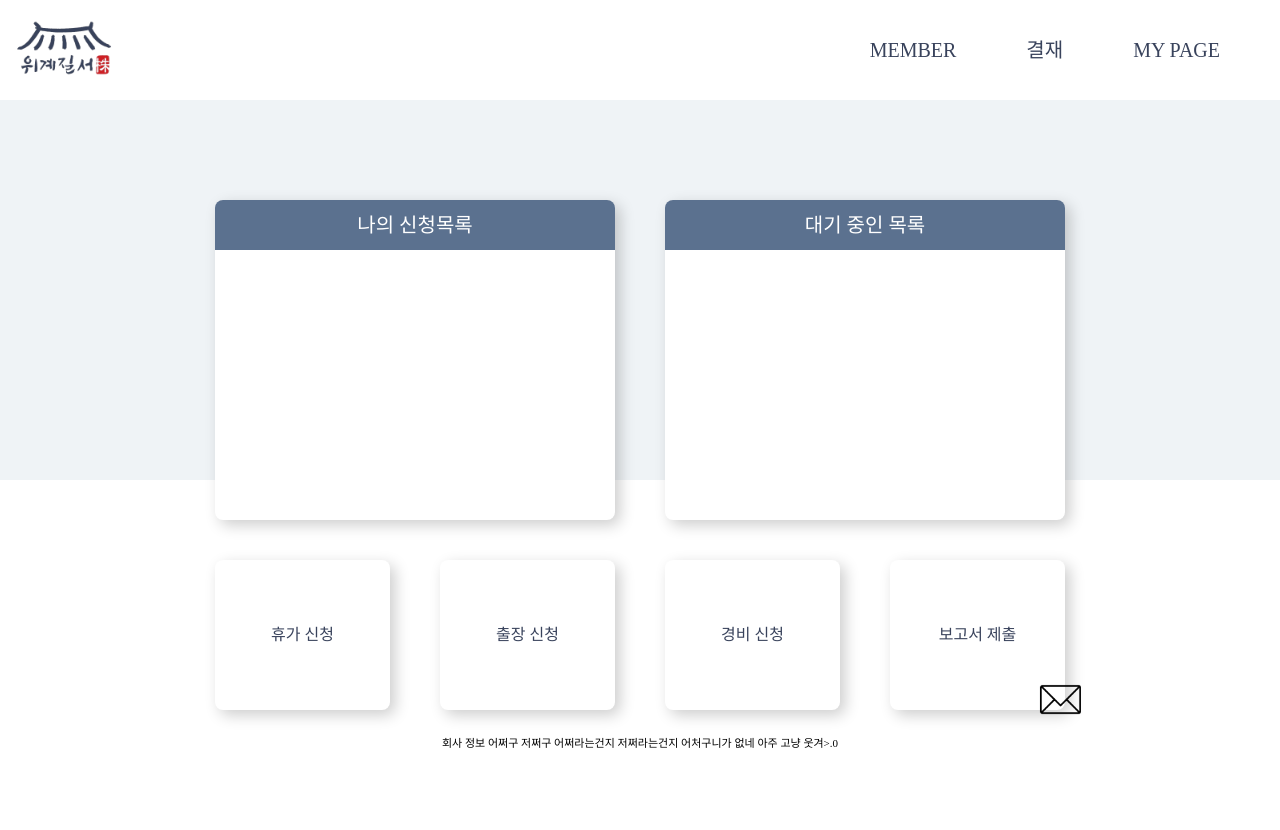
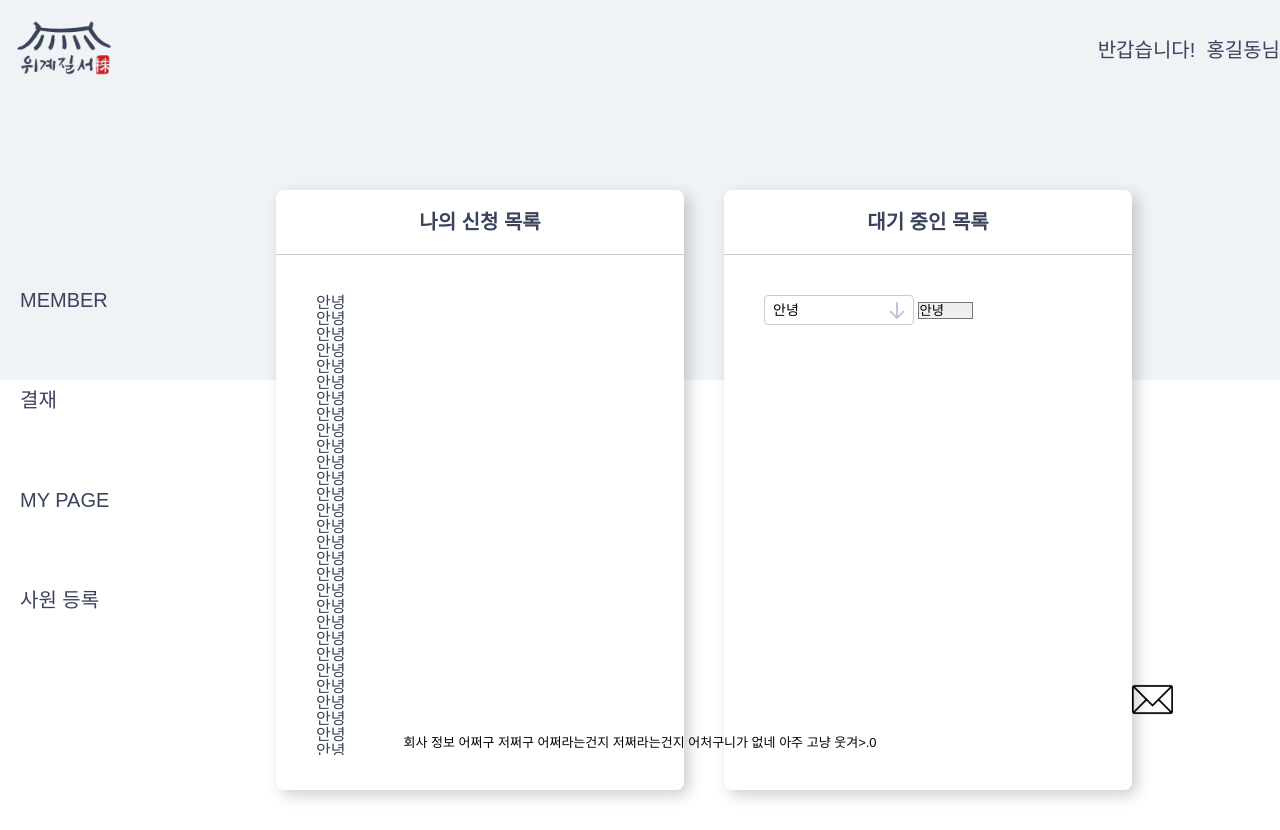
Before and after one commit to maruduke/bitcamp-project3, a plain HTML site: page FrontEnd/index.html in a window 1280 px wide. Before the commit the page ends 800 px from the top, so only its background shows below. Drawn offline with Linux system fonts and the light colour scheme; a web font is replaced by a local one.

Commit message:
나머지 공통기능 화면 구현

```diff
--- a/FrontEnd/assets/css/common.css
+++ b/FrontEnd/assets/css/common.css
@@ -6,7 +6,7 @@ a:hover {color: #39435C;}
 a:active {color:  #39435C; text-decoration: underline;}
 input {line-height: 1;}
 img,fieldset {border: none;}
-body {font-family: 'pretendard', sans-serif; font-size: 16px; font-weight: 400; color: #39435C; line-height: 1;}
+body {font-family: 'Gmarket Sans', 'pretendard', sans-serif; font-size: 16px; font-weight: 400; color: #39435C; line-height: 1;}
 em {font-style: normal;}
 .blind {text-indent: -9999px; font-size: 0;}
 
--- a/FrontEnd/assets/css/font.css
+++ b/FrontEnd/assets/css/font.css
@@ -1,105 +1,56 @@
+/* @font-face { font-family: 'pretendard'; font-weight: 100; font-style: normal; src: url('https://cdn.jsdelivr.net/gh/webfontworld/pretendard/Pretendard-Thin.eot'); src: url('https://cdn.jsdelivr.net/gh/webfontworld/pretendard/Pretendard-Thin.eot?#iefix') format('embedded-opentype'),
+ url('https://cdn.jsdelivr.net/gh/webfontworld/pretendard/Pretendard-Thin.woff2') format('woff2'),
+ url('https://cdn.jsdelivr.net/gh/webfontworld/pretendard/Pretendard-Thin.woff') format('woff'),
+ url('https://cdn.jsdelivr.net/gh/webfontworld/pretendard/Pretendard-Thin.ttf') format("truetype"); font-display: swap; }
+@font-face { font-family: 'pretendard'; font-weight: 200; font-style: normal; src: url('https://cdn.jsdelivr.net/gh/webfontworld/pretendard/Pretendard-ExtraLight.eot'); src: url('https://cdn.jsdelivr.net/gh/webfontworld/pretendard/Pretendard-ExtraLight.eot?#iefix') format('embedded-opentype'),
+ url('https://cdn.jsdelivr.net/gh/webfontworld/pretendard/Pretendard-ExtraLight.woff2') format('woff2'),
+ url('https://cdn.jsdelivr.net/gh/webfontworld/pretendard/Pretendard-ExtraLight.woff') format('woff'),
+ url('https://cdn.jsdelivr.net/gh/webfontworld/pretendard/Pretendard-ExtraLight.ttf') format("truetype"); font-display: swap; }
+@font-face { font-family: 'pretendard'; font-weight: 300; font-style: normal; src: url('https://cdn.jsdelivr.net/gh/webfontworld/pretendard/Pretendard-Light.eot'); src: url('https://cdn.jsdelivr.net/gh/webfontworld/pretendard/Pretendard-Light.eot?#iefix') format('embedded-opentype'),
+ url('https://cdn.jsdelivr.net/gh/webfontworld/pretendard/Pretendard-Light.woff2') format('woff2'),
+ url('https://cdn.jsdelivr.net/gh/webfontworld/pretendard/Pretendard-Light.woff') format('woff'),
+ url('https://cdn.jsdelivr.net/gh/webfontworld/pretendard/Pretendard-Light.ttf') format("truetype"); font-display: swap; }
+@font-face { font-family: 'pretendard'; font-weight: 400; font-style: normal; src: url('https://cdn.jsdelivr.net/gh/webfontworld/pretendard/Pretendard-Regular.eot'); src: url('https://cdn.jsdelivr.net/gh/webfontworld/pretendard/Pretendard-Regular.eot?#iefix') format('embedded-opentype'),
+ url('https://cdn.jsdelivr.net/gh/webfontworld/pretendard/Pretendard-Regular.woff2') format('woff2'),
+ url('https://cdn.jsdelivr.net/gh/webfontworld/pretendard/Pretendard-Regular.woff') format('woff'),
+ url('https://cdn.jsdelivr.net/gh/webfontworld/pretendard/Pretendard-Regular.ttf') format("truetype"); font-display: swap; }
+@font-face { font-family: 'pretendard'; font-weight: 500; font-style: normal; src: url('https://cdn.jsdelivr.net/gh/webfontworld/pretendard/Pretendard-Medium.eot'); src: url('https://cdn.jsdelivr.net/gh/webfontworld/pretendard/Pretendard-Medium.eot?#iefix') format('embedded-opentype'),
+ url('https://cdn.jsdelivr.net/gh/webfontworld/pretendard/Pretendard-Medium.woff2') format('woff2'),
+ url('https://cdn.jsdelivr.net/gh/webfontworld/pretendard/Pretendard-Medium.woff') format('woff'),
+ url('https://cdn.jsdelivr.net/gh/webfontworld/pretendard/Pretendard-Medium.ttf') format("truetype"); font-display: swap; }
+@font-face { font-family: 'pretendard'; font-weight: 600; font-style: normal; src: url('https://cdn.jsdelivr.net/gh/webfontworld/pretendard/Pretendard-SemiBold.eot'); src: url('https://cdn.jsdelivr.net/gh/webfontworld/pretendard/Pretendard-SemiBold.eot?#iefix') format('embedded-opentype'),
+ url('https://cdn.jsdelivr.net/gh/webfontworld/pretendard/Pretendard-SemiBold.woff2') format('woff2'),
+ url('https://cdn.jsdelivr.net/gh/webfontworld/pretendard/Pretendard-SemiBold.woff') format('woff'),
+ url('https://cdn.jsdelivr.net/gh/webfontworld/pretendard/Pretendard-SemiBold.ttf') format("truetype"); font-display: swap; }
+@font-face { font-family: 'pretendard'; font-weight: 700; font-style: normal; src: url('https://cdn.jsdelivr.net/gh/webfontworld/pretendard/Pretendard-Bold.eot'); src: url('https://cdn.jsdelivr.net/gh/webfontworld/pretendard/Pretendard-Bold.eot?#iefix') format('embedded-opentype'),
+ url('https://cdn.jsdelivr.net/gh/webfontworld/pretendard/Pretendard-Bold.woff2') format('woff2'),
+ url('https://cdn.jsdelivr.net/gh/webfontworld/pretendard/Pretendard-Bold.woff') format('woff'),
+ url('https://cdn.jsdelivr.net/gh/webfontworld/pretendard/Pretendard-Bold.ttf') format("truetype"); font-display: swap; }
+@font-face { font-family: 'pretendard'; font-weight: 800; font-style: normal; src: url('https://cdn.jsdelivr.net/gh/webfontworld/pretendard/Pretendard-ExtraBold.eot'); src: url('https://cdn.jsdelivr.net/gh/webfontworld/pretendard/Pretendard-ExtraBold.eot?#iefix') format('embedded-opentype'),
+ url('https://cdn.jsdelivr.net/gh/webfontworld/pretendard/Pretendard-ExtraBold.woff2') format('woff2'),
+ url('https://cdn.jsdelivr.net/gh/webfontworld/pretendard/Pretendard-ExtraBold.woff') format('woff'),
+ url('https://cdn.jsdelivr.net/gh/webfontworld/pretendard/Pretendard-ExtraBold.ttf') format("truetype"); font-display: swap; }
+@font-face { font-family: 'pretendard'; font-weight: 900; font-style: normal; src: url('https://cdn.jsdelivr.net/gh/webfontworld/pretendard/Pretendard-Black.eot'); src: url('https://cdn.jsdelivr.net/gh/webfontworld/pretendard/Pretendard-Black.eot?#iefix') format('embedded-opentype'),
+ url('https://cdn.jsdelivr.net/gh/webfontworld/pretendard/Pretendard-Black.woff2') format('woff2'),
+ url('https://cdn.jsdelivr.net/gh/webfontworld/pretendard/Pretendard-Black.woff') format('woff'),
+ url('https://cdn.jsdelivr.net/gh/webfontworld/pretendard/Pretendard-Black.ttf') format("truetype"); font-display: swap; }  */
+
+
 @font-face {
-    font-family: 'pretendard';
-    font-weight: 100;
-    font-style: normal;
-    src: url('https://cdn.jsdelivr.net/gh/webfontworld/pretendard/Pretendard-Thin.eot');
-    src: url('https://cdn.jsdelivr.net/gh/webfontworld/pretendard/Pretendard-Thin.eot?#iefix') format('embedded-opentype'),
-        url('https://cdn.jsdelivr.net/gh/webfontworld/pretendard/Pretendard-Thin.woff2') format('woff2'),
-        url('https://cdn.jsdelivr.net/gh/webfontworld/pretendard/Pretendard-Thin.woff') format('woff'),
-        url('https://cdn.jsdelivr.net/gh/webfontworld/pretendard/Pretendard-Thin.ttf') format("truetype");
-    font-display: swap;
+	font-family: 'Gmarket Sans';    font-style: normal;    font-weight: 700;
+	src: local('Gmarket Sans Bold'), local('GmarketSans-Bold'),
+	url('http://script.gmarket.com/fonts/GmarketSansBold.woff2') format('woff2'), /* Chrome 26+, Opera 23+, Firefox 39+ */
+	url('http://script.gmarket.com/fonts/GmarketSansBold.woff') format('woff'); /* Chrome 6+, Firefox 3.6+, IE 9+, Safari 5.1+ */
 }
 @font-face {
-    font-family: 'pretendard';
-    font-weight: 200;
-    font-style: normal;
-    src: url('https://cdn.jsdelivr.net/gh/webfontworld/pretendard/Pretendard-ExtraLight.eot');
-    src: url('https://cdn.jsdelivr.net/gh/webfontworld/pretendard/Pretendard-ExtraLight.eot?#iefix') format('embedded-opentype'),
-        url('https://cdn.jsdelivr.net/gh/webfontworld/pretendard/Pretendard-ExtraLight.woff2') format('woff2'),
-        url('https://cdn.jsdelivr.net/gh/webfontworld/pretendard/Pretendard-ExtraLight.woff') format('woff'),
-        url('https://cdn.jsdelivr.net/gh/webfontworld/pretendard/Pretendard-ExtraLight.ttf') format("truetype");
-    font-display: swap;
+	font-family: 'Gmarket Sans';    font-style: normal;    font-weight: 500;
+	src: local('Gmarket Sans Medium'), local('GmarketSans-Medium'),
+	url('http://script.gmarket.com/fonts/GmarketSansMedium.woff2') format('woff2'), /* Chrome 26+, Opera 23+, Firefox 39+ */
+	url('http://script.gmarket.com/fonts/GmarketSansMedium.woff') format('woff'); /* Chrome 6+, Firefox 3.6+, IE 9+, Safari 5.1+ */
 }
 @font-face {
-    font-family: 'pretendard';
-    font-weight: 300;
-    font-style: normal;
-    src: url('https://cdn.jsdelivr.net/gh/webfontworld/pretendard/Pretendard-Light.eot');
-    src: url('https://cdn.jsdelivr.net/gh/webfontworld/pretendard/Pretendard-Light.eot?#iefix') format('embedded-opentype'),
-        url('https://cdn.jsdelivr.net/gh/webfontworld/pretendard/Pretendard-Light.woff2') format('woff2'),
-        url('https://cdn.jsdelivr.net/gh/webfontworld/pretendard/Pretendard-Light.woff') format('woff'),
-        url('https://cdn.jsdelivr.net/gh/webfontworld/pretendard/Pretendard-Light.ttf') format("truetype");
-    font-display: swap;
+	font-family: 'Gmarket Sans';    font-style: normal;    font-weight: 300;
+	src: local('Gmarket Sans Light'), local('GmarketSans-Light'),
+	url('http://script.gmarket.com/fonts/GmarketSansLight.woff2') format('woff2'), /* Chrome 26+, Opera 23+, Firefox 39+ */
+	url('http://script.gmarket.com/fonts/GmarketSansLight.woff') format('woff'); /* Chrome 6+, Firefox 3.6+, IE 9+, Safari 5.1+ */
 }
-@font-face {
-    font-family: 'pretendard';
-    font-weight: 400;
-    font-style: normal;
-    src: url('https://cdn.jsdelivr.net/gh/webfontworld/pretendard/Pretendard-Regular.eot');
-    src: url('https://cdn.jsdelivr.net/gh/webfontworld/pretendard/Pretendard-Regular.eot?#iefix') format('embedded-opentype'),
-        url('https://cdn.jsdelivr.net/gh/webfontworld/pretendard/Pretendard-Regular.woff2') format('woff2'),
-        url('https://cdn.jsdelivr.net/gh/webfontworld/pretendard/Pretendard-Regular.woff') format('woff'),
-        url('https://cdn.jsdelivr.net/gh/webfontworld/pretendard/Pretendard-Regular.ttf') format("truetype");
-    font-display: swap;
-}
-@font-face {
-    font-family: 'pretendard';
-    font-weight: 500;
-    font-style: normal;
-    src: url('https://cdn.jsdelivr.net/gh/webfontworld/pretendard/Pretendard-Medium.eot');
-    src: url('https://cdn.jsdelivr.net/gh/webfontworld/pretendard/Pretendard-Medium.eot?#iefix') format('embedded-opentype'),
-        url('https://cdn.jsdelivr.net/gh/webfontworld/pretendard/Pretendard-Medium.woff2') format('woff2'),
-        url('https://cdn.jsdelivr.net/gh/webfontworld/pretendard/Pretendard-Medium.woff') format('woff'),
-        url('https://cdn.jsdelivr.net/gh/webfontworld/pretendard/Pretendard-Medium.ttf') format("truetype");
-    font-display: swap;
-}
-@font-face {
-    font-family: 'pretendard';
-    font-weight: 600;
-    font-style: normal;
-    src: url('https://cdn.jsdelivr.net/gh/webfontworld/pretendard/Pretendard-SemiBold.eot');
-    src: url('https://cdn.jsdelivr.net/gh/webfontworld/pretendard/Pretendard-SemiBold.eot?#iefix') format('embedded-opentype'),
-        url('https://cdn.jsdelivr.net/gh/webfontworld/pretendard/Pretendard-SemiBold.woff2') format('woff2'),
-        url('https://cdn.jsdelivr.net/gh/webfontworld/pretendard/Pretendard-SemiBold.woff') format('woff'),
-        url('https://cdn.jsdelivr.net/gh/webfontworld/pretendard/Pretendard-SemiBold.ttf') format("truetype");
-    font-display: swap;
-}
-@font-face {
-    font-family: 'pretendard';
-    font-weight: 700;
-    font-style: normal;
-    src: url('https://cdn.jsdelivr.net/gh/webfontworld/pretendard/Pretendard-Bold.eot');
-    src: url('https://cdn.jsdelivr.net/gh/webfontworld/pretendard/Pretendard-Bold.eot?#iefix') format('embedded-opentype'),
-        url('https://cdn.jsdelivr.net/gh/webfontworld/pretendard/Pretendard-Bold.woff2') format('woff2'),
-        url('https://cdn.jsdelivr.net/gh/webfontworld/pretendard/Pretendard-Bold.woff') format('woff'),
-        url('https://cdn.jsdelivr.net/gh/webfontworld/pretendard/Pretendard-Bold.ttf') format("truetype");
-    font-display: swap;
-}
-@font-face {
-    font-family: 'pretendard';
-    font-weight: 800;
-    font-style: normal;
-    src: url('https://cdn.jsdelivr.net/gh/webfontworld/pretendard/Pretendard-ExtraBold.eot');
-    src: url('https://cdn.jsdelivr.net/gh/webfontworld/pretendard/Pretendard-ExtraBold.eot?#iefix') format('embedded-opentype'),
-        url('https://cdn.jsdelivr.net/gh/webfontworld/pretendard/Pretendard-ExtraBold.woff2') format('woff2'),
-        url('https://cdn.jsdelivr.net/gh/webfontworld/pretendard/Pretendard-ExtraBold.woff') format('woff'),
-        url('https://cdn.jsdelivr.net/gh/webfontworld/pretendard/Pretendard-ExtraBold.ttf') format("truetype");
-    font-display: swap;
-}
-@font-face {
-    font-family: 'pretendard';
-    font-weight: 900;
-    font-style: normal;
-    src: url('https://cdn.jsdelivr.net/gh/webfontworld/pretendard/Pretendard-Black.eot');
-    src: url('https://cdn.jsdelivr.net/gh/webfontworld/pretendard/Pretendard-Black.eot?#iefix') format('embedded-opentype'),
-        url('https://cdn.jsdelivr.net/gh/webfontworld/pretendard/Pretendard-Black.woff2') format('woff2'),
-        url('https://cdn.jsdelivr.net/gh/webfontworld/pretendard/Pretendard-Black.woff') format('woff'),
-        url('https://cdn.jsdelivr.net/gh/webfontworld/pretendard/Pretendard-Black.ttf') format("truetype");
-    font-display: swap;
-}
-@font-face {
-    font-family: 'GmarketSansMedium';
-    src: url('https://cdn.jsdelivr.net/gh/projectnoonnu/noonfonts_2001@1.1/GmarketSansMedium.woff') format('woff');
-    font-weight: normal;
-    font-style: normal;
-}
--- a/FrontEnd/assets/css/index.css
+++ b/FrontEnd/assets/css/index.css
@@ -1,10 +1,13 @@
 /* flex-layout */
 .inline-flex {display: inline-flex;}
 .flex {display: flex; flex-wrap: wrap;}
-.justify-center {display: flex; justify-self: center;}
+.justify-center {display: flex; justify-content: center;}
+.space-between {display: flex; justify-content: space-between;}
+.flex-end {display: flex; justify-content: flex-end;}
 .align-center {display: flex; align-items: center;}
 .column-direction {display: flex; flex-direction: column;}
 .row-direction {display: flex; flex-direction: row;}
+.flex-grow {flex: 1 1;}
 
 /* position-layout */
 .pos-relative {position: relative;}
@@ -18,44 +21,86 @@
 .teal-blue {background-color: #5b718f;}
 
 /* font */
-.title-blue {background: #5b718f;color: #fff; font-size: 20px; font-weight: 300; font-family: "designer"; text-align: center; height: 50px; line-height: 50px; border-radius: 8px 8px 0 0;}
+.title-blue {background: #5b718f;color: #fff; font-size: 20px; font-weight: 300; text-align: center; height: 50px; line-height: 50px; border-radius: 8px 8px 0 0;}
+
+.title-blue-box {background: #5b718f;border-radius: 8px 8px 0 0;height: 80px; display: flex; justify-content: space-between; align-items: center; padding: 0 35px;}
+.title-blue-box h2,
+.title-white-box h2 {color: #fff; font-size: 20px; font-weight: 700;}
+.title-blue-box span {color: #fff; font-size: 15px; font-weight: 500; padding-left: 10px; position: relative;}
+.title-blue-box span::after {content: "/"; position: absolute; top: 2px; left: 0; display: inline-block;}
+.title-blue-box span:first-of-type::after {display: none;}
+
+.title-white-box {border-bottom: 1px solid #CBC9D7; height: 65px; line-height: 65px; text-align: center;}
+.title-white-box h2 {color: #39435C;}
+
 
 /* padding, margin */
 .pdx15 {padding: 0 15px;}
+.pdx20 {padding: 0 20px;}
 .pdx25 {padding: 0 25px;}
 .pdx30 {padding: 0 30px;}
 
+
 /* button */
-.blue-btn {border-radius: 8px; font-family: "designer" !important; font-weight: 500; font-size: 15px; color: #6d717c; padding: 10px 0px; text-align: center; width: 100px;}
-.title-btn {font-family: "designer" !important;font-size: 16px;font-weight: 500; text-align: center; display: flex; align-items: center; justify-content: center; width: 100%; height: 100%;}
+.blue-btn {border-radius: 8px; font-weight: 500; font-size: 15px; color: #6d717c; padding: 10px 0px; text-align: center; width: 100px;}
+.title-btn {font-size: 16px;font-weight: 500; text-align: center; display: flex; align-items: center; justify-content: center; width: 100%; height: 100%; color: #39435C;}
+
 
 /* width */
 .w100p {width: 100% !important;}
+.w70p {width: 70% !important;}
 .w66p {width: 66.66% !important;}
 .w50p {width: 50% !important;}
 .w33p {width: 33.33% !important;}
+.w30p {width: 30% !important;}
 .w25p {width: 25% !important;}
+.w20p {width: 20% !important;}
 .w10p {width: 10% !important;}
+
+
+/* height */
+.h100p {height:100% !important;}
+
+
+/* scroll */
+.scroll {height: 500px; overflow-y: scroll;}
+
+
+/* select, input */
+select {-o-appearance: none; -webkit-appearance: none; -moz-appearance: none; appearance: none;}
+.select {width: 150px; height: 30px; border: 1px solid #CBC9D7; border-radius: 4px; font-size: 14px; font-weight: 300; padding: 0 8px; background: url(../images/down_arrow.svg)no-repeat 94% center; cursor: pointer;}
+.select option {font-size: 12px; font-weight: 300;}
 
 /* common */
 body::after {content: ""; position: absolute; top: 100px; left: 0; width: 100%; height: 380px; display: block; background: #eff3f6; z-index: -1;}
-.nav-container {max-width: 1440px; margin: 0 auto;}
+body.index-body::after {top: 0;}
+.nav-container {max-width: 1320px; margin: 0 auto;}
 .main-container {max-width: 900px; margin: 0 auto;}
 .container {max-width: 700px; margin: 0 auto;}
 
 /* header */
 header {height: 100px; position: relative;}
 header .logo {background:url(../images/logo.png)no-repeat center/contain; width: 130px; height: 100px; position: absolute; top: 0px; left: 0;}
-.nav {padding: 0 60px;}
+header .logo a {width: 100%; height: 100%; cursor: pointer;}
 .nav ul {display: flex; height: 100px; justify-content: flex-end; align-items: center;}
-.nav ul li a {display: inline-block; padding-left: 70px; font-family: "defigner"; font-size: 20px; font-weight: 300; color: #39435C;}
+.nav ul li {height: 100%; line-height: 100px;}
+.nav ul li a {display: inline-block; padding-left: 70px;font-size: 20px; font-weight: lighter; color: #39435C;}
 
 /* main */
 main {margin-top: 100px;}
+main.index-main {margin-top: 90px;}
+.content {padding: 40px;}
+
+/* index-main */
+.user {font-size: 20px; font-weight: 500; color: #39435C;}
+/* .nav-index {padding: 60px 0;} */
+.nav-index {padding: 100px 20px;}
+.nav-index ul li {margin-bottom: 80px;}
+.nav-index ul li a {font-size: 20px; font-weight: 500; color: #39435C;}
 
 /* footer */
 footer {position: fixed; bottom: 50px; left: 50%; transform: translateX(-50%);}
-footer em {font-family: "designer" !important; font-size: 11px; font-weight: 300; color: #000;}
+footer em {font-size: 13px; font-weight:lighter; color: #000;}
 
 /* message */
-.message {position: fixed; bottom: 80px; right: 15%; background: url(../images/message.png)no-repeat center/contain; width: 55px; height: 41px; display: inline-block;}
+.message {position: fixed; bottom: 80px; right: 100px; background: url(../images/message.png)no-repeat center/contain; width: 55px; height: 41px; display: inline-block;}
--- a/FrontEnd/index.html
+++ b/FrontEnd/index.html
@@ -7,64 +7,95 @@
 
         <link rel="stylesheet" href="./assets/css/style.css" />
     </head>
-    <body>
+    <body class="index-body">
         <header>
-            <div class="nav-container pos-relative">
-                <h1 class="logo blind">로고</h1>
+            <div class="nav-container pos-relative h100p">
+                <div class="flex flex-end align-center w100p h100p">
+                    <h1 class="logo">
+                        <a href="index.html"></a>
+                    </h1>
 
-                <nav class="nav">
-                    <ul>
-                        <li>
-                            <a href="#">MEMBER</a>
-                        </li>
-                        <li>
-                            <a href="#">결재</a>
-                        </li>
-                        <li>
-                            <a href="#">MY PAGE</a>
-                        </li>
-                    </ul>
-                </nav>
+                    <h3 class="user">반갑습니다! &nbsp;<span>홍길동님</span></h3>
+                </div>
             </div>
         </header>
 
-        <main>
-            <div class=" main-container">
+        <main class="index-main">
+            <div class="nav-container">
                 <section class="flex">
-                    <div class="pdx25 w50p">
-                        <div class="box" style="height: 320px;">
-                            <h2 class="title-blue">나의 신청목록</h2>
-                            <div class="content">
+                    <nav class="nav-index pdx20 w20p">
+                        <div class="nav-container">
+                            <ul>
+                                <li>
+                                    <a href="./member/member.html">MEMBER</a>
+                                </li>
+                                <li>
+                                    <a href="./approve/approve.html">결재</a>
+                                </li>
+                                <li>
+                                    <a href="./member/member.html">MY PAGE</a>
+                                </li>
+                                <li>
+                                    <a href="./member/member.html">사원 등록</a>
+                                </li>
+                            </ul>
+                        </div>
+                    </nav>
 
+                    <div class="w70p inline-flex">
+                        <div class="w50p pdx20">
+                            <div class="box" style="height: 600px;">
+                                    <div class="title-white-box">
+                                        <h2>나의 신청 목록</h2>
+                                    </div>
+                                    <div class="scroll">
+                                        <div class="content">
+                                            <p>안녕</p>
+                                            <p>안녕</p>
+                                            <p>안녕</p>
+                                            <p>안녕</p>
+                                            <p>안녕</p>
+                                            <p>안녕</p>
+                                            <p>안녕</p>
+                                            <p>안녕</p>
+                                            <p>안녕</p>
+                                            <p>안녕</p>
+                                            <p>안녕</p>
+                                            <p>안녕</p>
+                                            <p>안녕</p>
+                                            <p>안녕</p>
+                                            <p>안녕</p>
+                                            <p>안녕</p>
+
+                                            <p>안녕</p>
+                                            <p>안녕</p>
+                                            <p>안녕</p><p>안녕</p><p>안녕</p><p>안녕</p><p>안녕</p><p>안녕</p><p>안녕</p><p>안녕</p><p>안녕</p><p>안녕</p><p>안녕</p><p>안녕</p><p>안녕</p><p>안녕</p><p>안녕</p><p>안녕</p><p>안녕</p><p>안녕</p><p>안녕</p>
+                                        </div>
+                                    </div>
                             </div>
                         </div>
-                    </div>
-                    <div class="pdx25 w50p">
-                        <div class="box" style="height: 320px;">
-                            <h2 class="title-blue">대기 중인 목록</h2>
-                            <div class="content">
-
+                        <div class="w50p pdx20">
+                            <div class="box" style="height: 600px;">
+                                <div class="scroll">
+                                    <div class="title-white-box">
+                                        <h2>대기 중인 목록</h2>
+                                    </div>
+                                    <div class="content">
+                                        <select name="" id="" class="select">
+                                            <option value="">안녕</option>
+                                            <option value="">내가 바로</option>
+                                            <option value="">안슬기지!</option>
+                                            <option value="">쿄쿄쿄</option>
+                                        </select>
+                                        <select name="" id="" >
+                                            <option value="">안녕</option>
+                                            <option value="">내가 바로</option>
+                                            <option value="">안슬기지!</option>
+                                            <option value="">쿄쿄쿄</option>
+                                        </select>
+                                    </div>
+                                </div>
                             </div>
-                        </div>
-                    </div>
-                    <div class="w25p pdx25">
-                        <div class="box">
-                            <a href="#" class="title-btn">휴가 신청</a>
-                        </div>
-                    </div>
-                    <div class="w25p pdx25">
-                        <div class="box">
-                            <a href="#" class="title-btn">출장 신청</a>
-                        </div>
-                    </div>
-                    <div class="w25p pdx25">
-                        <div class="box">
-                            <a href="#" class="title-btn">경비 신청</a>
-                        </div>
-                    </div>
-                    <div class="w25p pdx25">
-                        <div class="box">
-                            <a href="#" class="title-btn">보고서 제출</a>
                         </div>
                     </div>
                 </section>
```
Also changed, not shown: FrontEnd/approve/approve.html (+66 -0 lines), FrontEnd/approve/approve_1.html (added, +50 -0 lines), FrontEnd/assets/js/common.js (added, +24 -0 lines), FrontEnd/common/footer.html (+3 -0 lines), FrontEnd/common/header.html (+19 -0 lines), FrontEnd/assets/images/down_arrow.svg (added).
